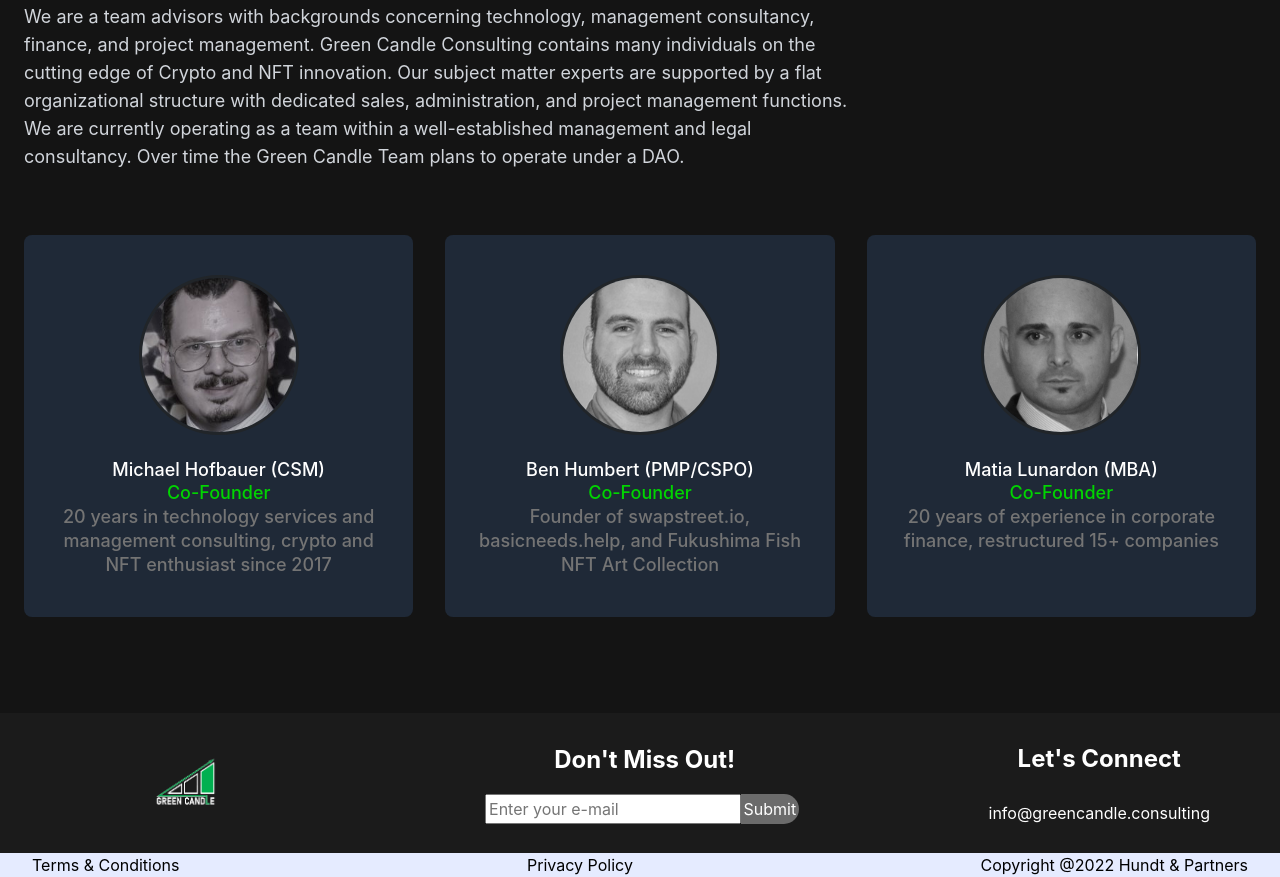
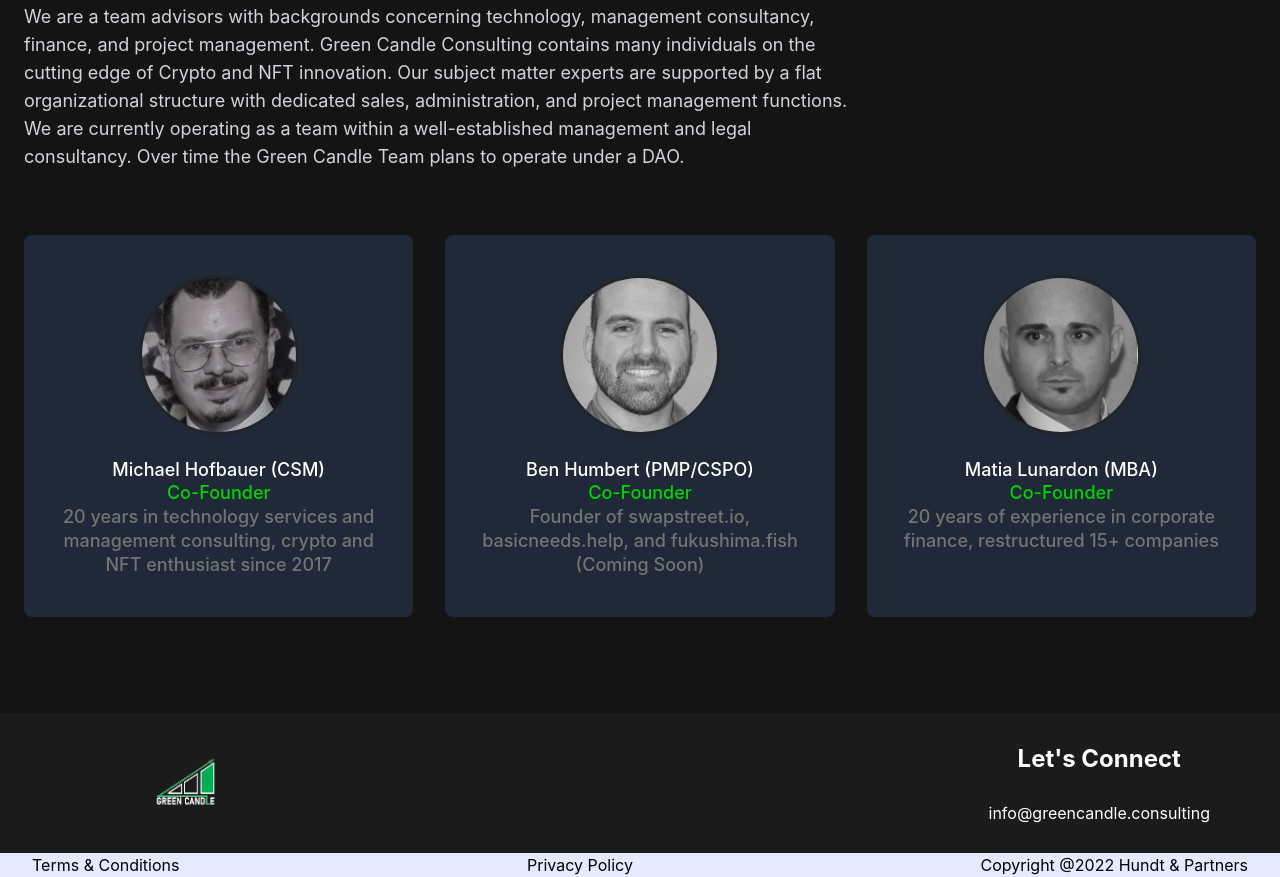
Before and after one commit to BLLCrypto/Green-Candle-Consulting, a website: page front-end-master/index.html in a window 1280 px wide. Shown: the part 1829-2706 px from the top of the page. Drawn offline with nearby package versions, Linux system fonts and the light colour scheme.

Commit message:
Update index.html
Standard updates

```diff
--- a/front-end-master/index.html
+++ b/front-end-master/index.html
@@ -130,7 +130,7 @@
           </div>
           <div class="feature-grid__item-inner">
             <h3>Crypto Acceleration</h3>
-            <p>Enable organizations to adopt a “crypto mindset” effectively and efficiently through learning and engagement: Get you up and running in all-things crypto</p>
+            <p>Enable organizations to adopt a “crypto mindset” effectively and efficiently through learning and engagement: Get you up and running in all-things crypto.</p>
           </div>
         </div>
         <div class="feature-grid__item">
@@ -170,7 +170,7 @@
           </div>
           <div class="feature-grid__item-inner">
             <h3>Security and Risk Management</h3>
-            <p>Deliver proactive and reactive strategies to keep your crypto assets safe and secure: Share industry best practices and become the keeper of your own keys</p>
+            <p>Deliver proactive and reactive strategies to keep your crypto assets safe and secure: Share industry best practices and become the keeper of your own keys.</p>
           </div>
         </div>
       </div>
@@ -199,7 +199,7 @@
           <div class="team-grid__item-inner">
             <h3>Ben Humbert (PMP/CSPO)</h3>
             <p>Co-Founder</p>
-            <p2>Founder of swapstreet.io, basicneeds.help, and Fukushima Fish NFT Art Collection</p2>
+            <p2>Founder of swapstreet.io, basicneeds.help, and fukushima.fish (Coming Soon)</p2>
           </div>
         </div>
 
@@ -273,12 +273,6 @@
 
       <div class="footer-part-2">
 
-        <form class="footer-form" action="mailto:info@greencandle.consulting?subject=Contact Form" method="post" target="_blank" enctype="text/plain">
-          <div class="form-heading">Don't Miss Out!</div>
-          <input placeholder="Enter your e-mail" type="text" name="email" id="body"></input>
-      <input type="submit" value="Submit" class="button is-primary">
-  </form>
-
       </div>
 
       <div class="footer-part-3">
```
